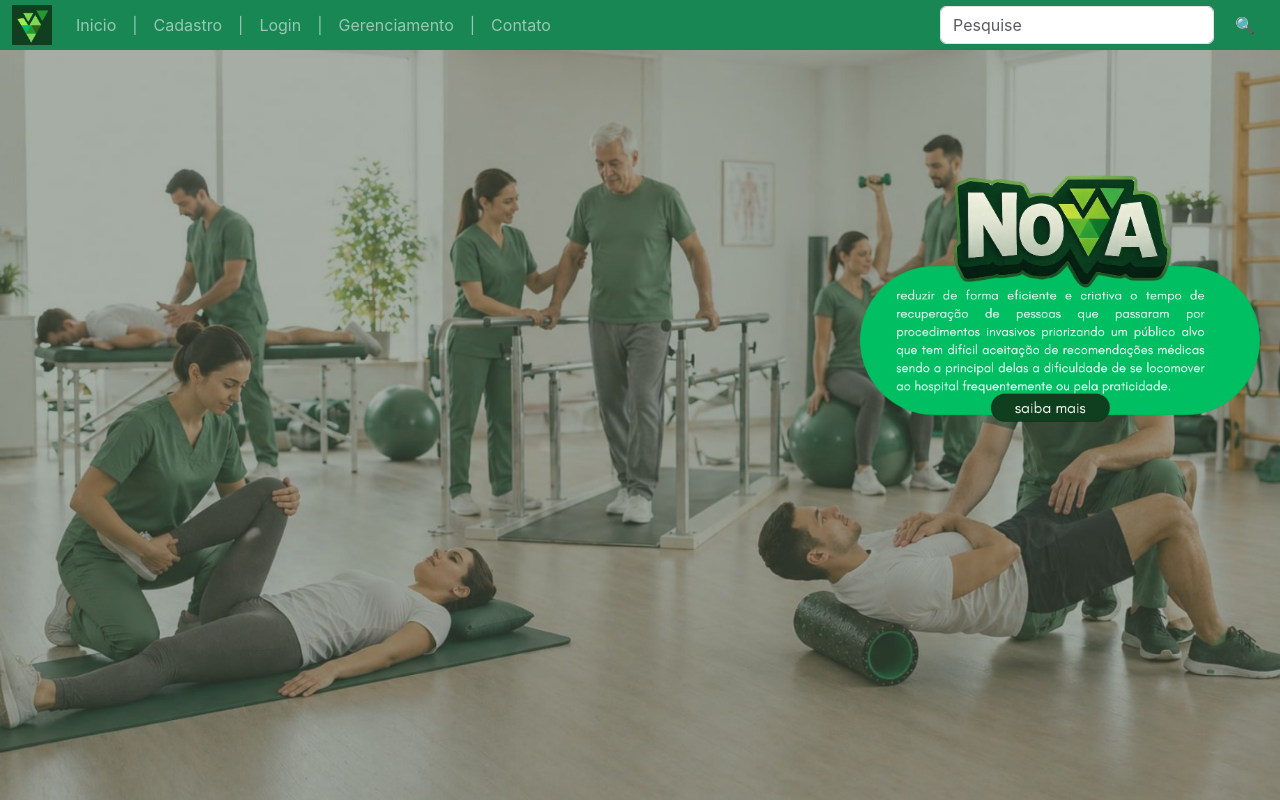
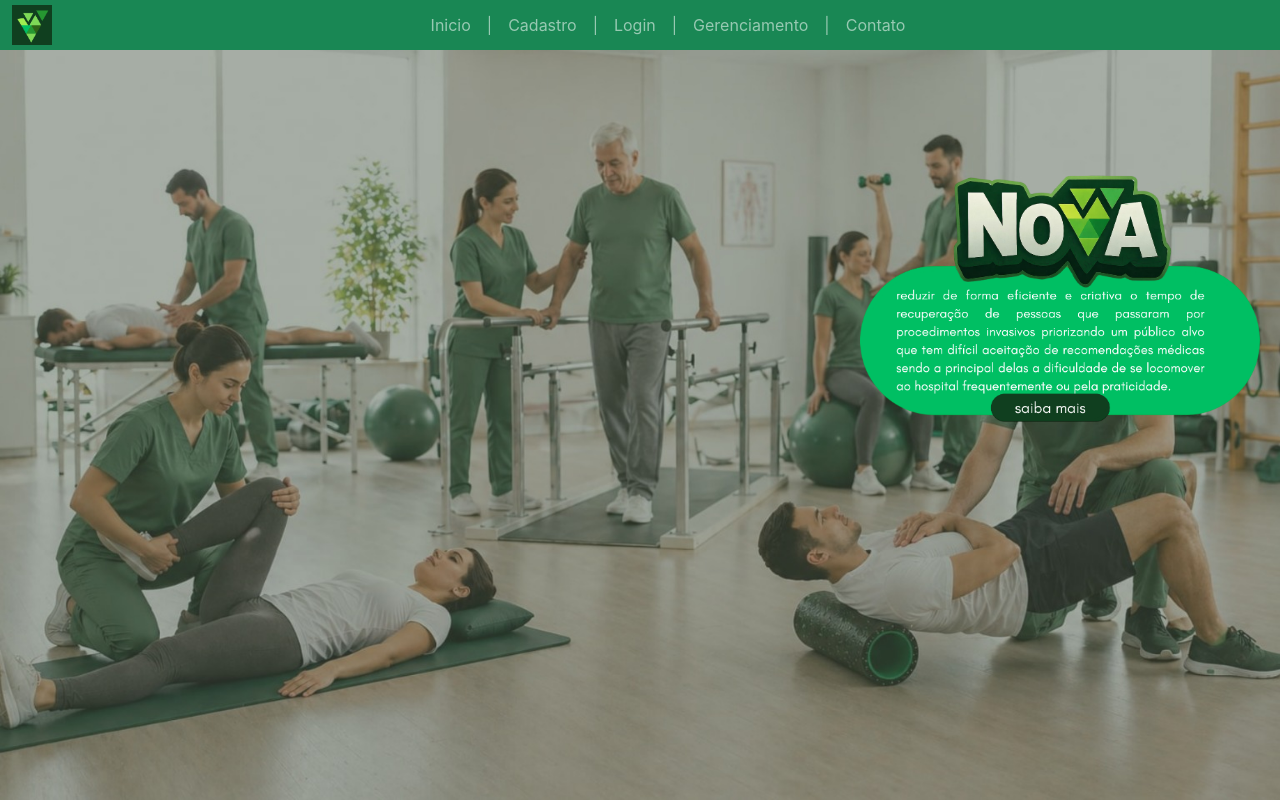
Before and after one commit to Novafisio/aulasenai, a React (Create React App) app in the folder novastartup/: page / in a window 1280 px wide. Built offline with nearby package versions, Linux system fonts and the light colour scheme.

Commit message:
Ajustar estilo do menu de navegação e remover formulário de pesquisa

```diff
--- a/novastartup/src/Componentes/menu/index.js
+++ b/novastartup/src/Componentes/menu/index.js
@@ -4,7 +4,7 @@ export default function Menu() {
   return (
     <>
 
-    <nav className="navbar navbar-expand-sm navbar-dark bg-success py-0">
+    <nav className="navbar navbar-expand-sm navbar-dark bg-success py-0 ">
   <div className="container-fluid">
     <a className="navbar-brand" href="javascript:void(0)">
       <img src={logo} height={40}/>
@@ -13,7 +13,7 @@ export default function Menu() {
       <span className="navbar-toggler-icon"></span>
     </button>
     <div className="collapse navbar-collapse" id="mynavbar">
-      <ul className="navbar-nav me-auto">
+      <ul className="navbar-nav" style={{ margin: '0 auto', display: 'flex', justifyContent: 'center', width: '100%' }}>
         <li className="nav-item">
           <Link className="nav-link" to="/"> Inicio</Link>
         </li>
@@ -42,10 +42,6 @@ export default function Menu() {
           <Link className="nav-link" to="/Contato"> Contato </Link>
         </li>
       </ul>
-      <form className="d-flex">
-        <input className="form-control me-2" type="text" placeholder="Pesquise"/>
-        <button className="btn btn-success" type="button">🔍</button>
-      </form>
     </div>
   </div>
 </nav>
```
